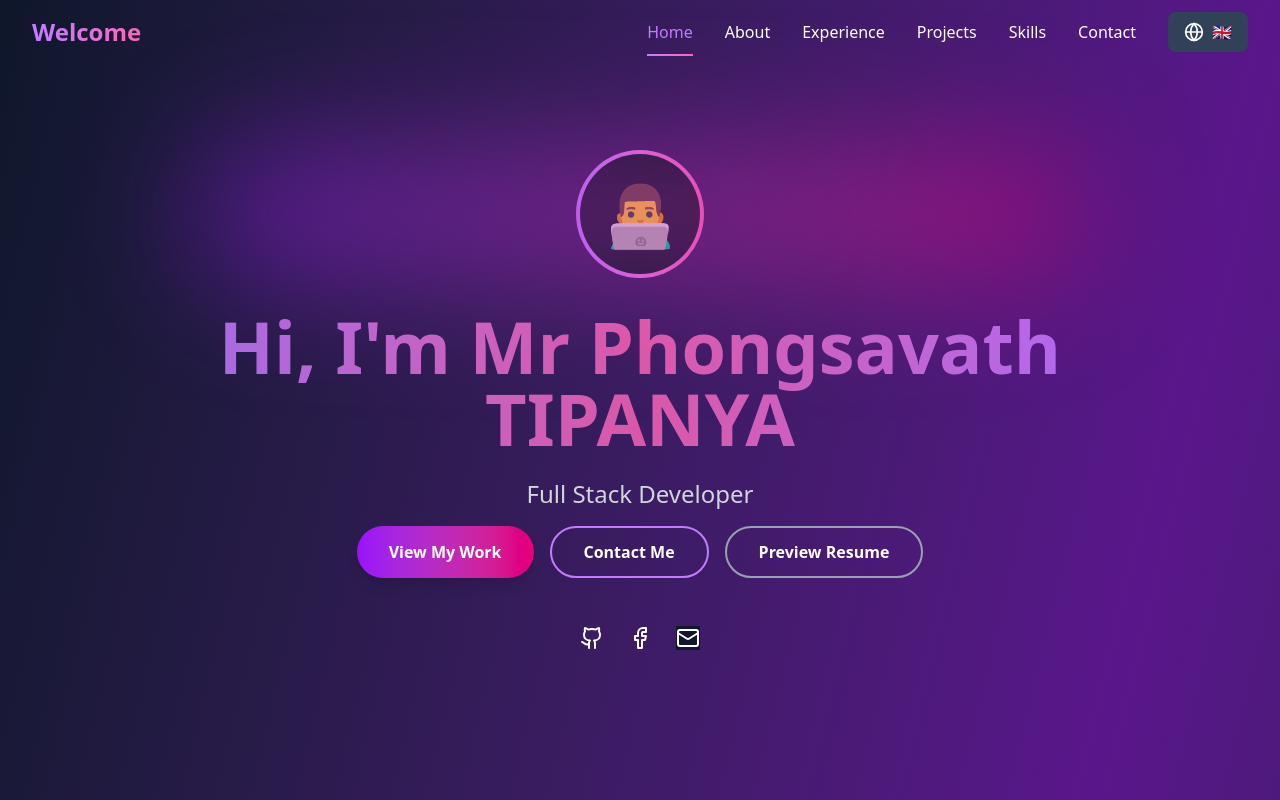
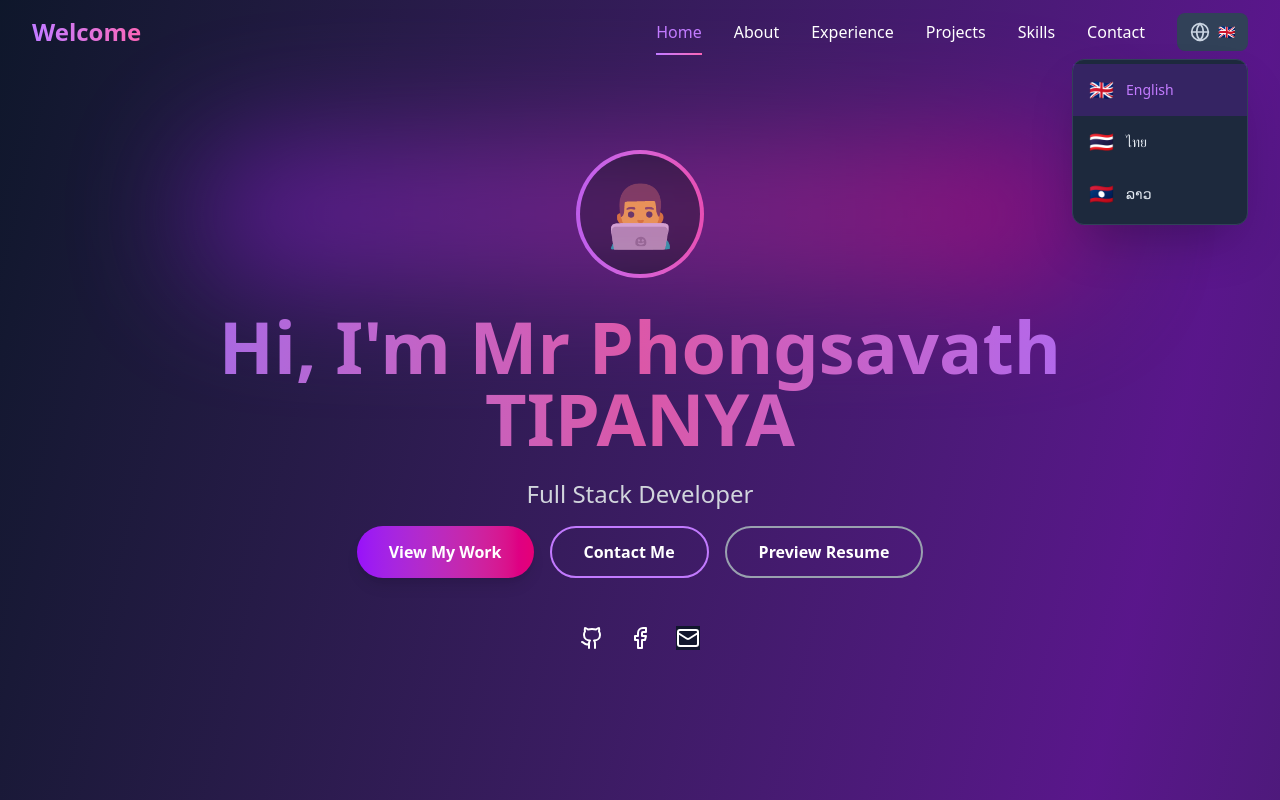
Before and after one commit to PhongPPT/Portfolio, a React (Vite) app: page / in a window 1280 px wide. Both pictures are taken after a click on the button "🇬🇧". Shown: the top 800 px of the page. Built offline with nearby package versions, Linux system fonts and the light colour scheme.

Commit message:
fix switcher

```diff
--- a/src/components/LanguageSwitcher.tsx
+++ b/src/components/LanguageSwitcher.tsx
@@ -1,10 +1,11 @@
-import React from 'react';
-import { useEffect } from 'react';
+import React, { useState, useRef, useEffect } from 'react';
 import { useTranslation } from 'react-i18next';
 import { Globe } from 'lucide-react';
 
 const LanguageSwitcher: React.FC = () => {
   const { i18n } = useTranslation();
+  const [isOpen, setIsOpen] = useState(false);
+  const menuRef = useRef<HTMLDivElement>(null);
 
   const languages = [
     { code: 'en', name: 'English', flag: '🇬🇧' },
@@ -12,53 +13,61 @@ const LanguageSwitcher: React.FC = () => {
     { code: 'lo', name: 'ລາວ', flag: '🇱🇦' }
   ];
 
-  // const changeLanguage = (lng: string) => {
-  //   i18n.changeLanguage(lng);
-  // };
-
-  // 1. Logic to check localStorage on component mount
+  // Close dropdown when clicking outside (essential for mobile)
   useEffect(() => {
-    const savedLanguage = localStorage.getItem('i18nextLng');
-    if (!savedLanguage) {
-      i18n.changeLanguage('en');
-      localStorage.setItem('i18nextLng', 'en');
+    const handleClickOutside = (event: MouseEvent) => {
+      if (menuRef.current && !menuRef.current.contains(event.target as Node)) {
+        setIsOpen(false);
       }
-  }, [i18n]);
+    };
+    document.addEventListener('mousedown', handleClickOutside);
+    return () => document.removeEventListener('mousedown', handleClickOutside);
+  }, []);
 
   const changeLanguage = (lng: string) => {
     i18n.changeLanguage(lng);
-    // 2. Save choice to localStorage so it persists on refresh
     localStorage.setItem('i18nextLng', lng);
+    setIsOpen(false); // Close menu after selection
   };
 
-  // 3. Helper to find the current language object safely
   const currentLanguage = languages.find(lang => i18n.language?.startsWith(lang.code)) || languages[0];
 
   return (
-    <div className="relative group">
-      <button className="flex items-center space-x-2 px-4 py-2 bg-slate-700 hover:bg-slate-600 rounded-lg transition-colors">
-        <Globe size={20} />
-        <span className="hidden md:inline">
-          {/* {languages.find(lang => lang.code === i18n.language)?.flag || 'en'} */}
+    <div className="relative" ref={menuRef}>
+      {/* Button: Use onClick for mobile compatibility */}
+      <button
+        onClick={() => setIsOpen(!isOpen)}
+        className="flex items-center space-x-2 px-3 py-2 bg-slate-700 hover:bg-slate-600 rounded-lg transition-colors border border-slate-600 md:border-transparent"
+      >
+        <Globe size={20} className="text-slate-300" />
+        <span className="text-sm font-medium">
           {currentLanguage.flag}
         </span>
       </button>
 
-      {/* Dropdown */}
-      <div className="absolute right-0 mt-2 w-48 bg-slate-800 rounded-lg shadow-lg border border-slate-700 opacity-0 invisible group-hover:opacity-100 group-hover:visible transition-all duration-200 z-50">
+      {/* Dropdown: Controlled by isOpen state */}
+      <div className={`
+        absolute right-0 mt-2 w-44
+        bg-slate-800 rounded-xl shadow-2xl border border-slate-700
+        transition-all duration-200 z-[100]
+        ${isOpen ? 'opacity-100 visible translate-y-0' : 'opacity-0 invisible -translate-y-2'}
+      `}>
+        <div className="py-1">
           {languages.map((lang) => (
             <button
               key={lang.code}
               onClick={() => changeLanguage(lang.code)}
-            className={`w-full flex items-center space-x-3 px-4 py-3 hover:bg-slate-700 transition-colors first:rounded-t-lg last:rounded-b-lg ${
-              // i18n.language === lang.code ? 'bg-purple-600/20 text-purple-400' : ''
-              i18n.language?.startsWith(lang.code) ? 'bg-purple-600/20 text-purple-400' : 'text-white'
+              className={`w-full flex items-center space-x-3 px-4 py-3 hover:bg-slate-700 transition-colors ${
+                i18n.language?.startsWith(lang.code)
+                  ? 'bg-purple-600/20 text-purple-400'
+                  : 'text-slate-200'
               }`}
             >
-            <span className="text-2xl">{lang.flag}</span>
-            <span>{lang.name}</span>
+              <span className="text-xl">{lang.flag}</span>
+              <span className="text-sm font-medium">{lang.name}</span>
             </button>
           ))}
+        </div>
       </div>
     </div>
   );
--- a/src/main.tsx
+++ b/src/main.tsx
@@ -5,21 +5,21 @@ import App from './App.tsx'
 import './i18n.ts'
 
 // Disable right-click and keyboard shortcuts globally
-document.addEventListener("contextmenu", (e) => {
-  e.preventDefault();
-});
+// document.addEventListener("contextmenu", (e) => {
+//   e.preventDefault();
+// });
 
-document.addEventListener("keydown", (e) => {
-  // Windows: Ctrl+C / Ctrl+X / Ctrl+V
-  if (e.ctrlKey && ["c", "x", "v"].includes(e.key.toLowerCase())) {
-    e.preventDefault();
-  }
+// document.addEventListener("keydown", (e) => {
+//   // Windows: Ctrl+C / Ctrl+X / Ctrl+V
+//   if (e.ctrlKey && ["c", "x", "v"].includes(e.key.toLowerCase())) {
+//     e.preventDefault();
+//   }
 
-  // Mac: Command (Meta) + C / X / V
-  if (e.metaKey && ["c", "x", "v"].includes(e.key.toLowerCase())) {
-    e.preventDefault();
-  }
-});
+//   // Mac: Command (Meta) + C / X / V
+//   if (e.metaKey && ["c", "x", "v"].includes(e.key.toLowerCase())) {
+//     e.preventDefault();
+//   }
+// });
 
 createRoot(document.getElementById('root')!).render(
   <StrictMode>
```
Also changed, not shown: src/components/Hero.tsx (line endings or trailing spaces). Lines whose indentation alone changed are shown as unchanged.
